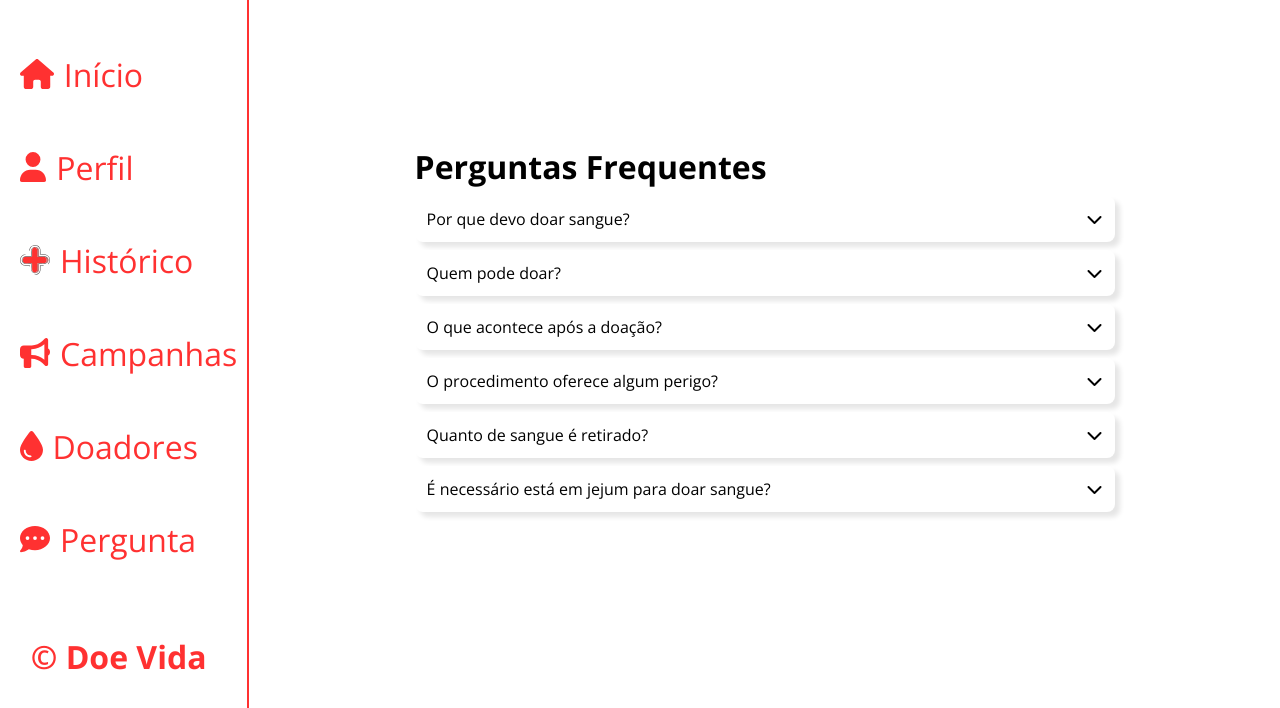
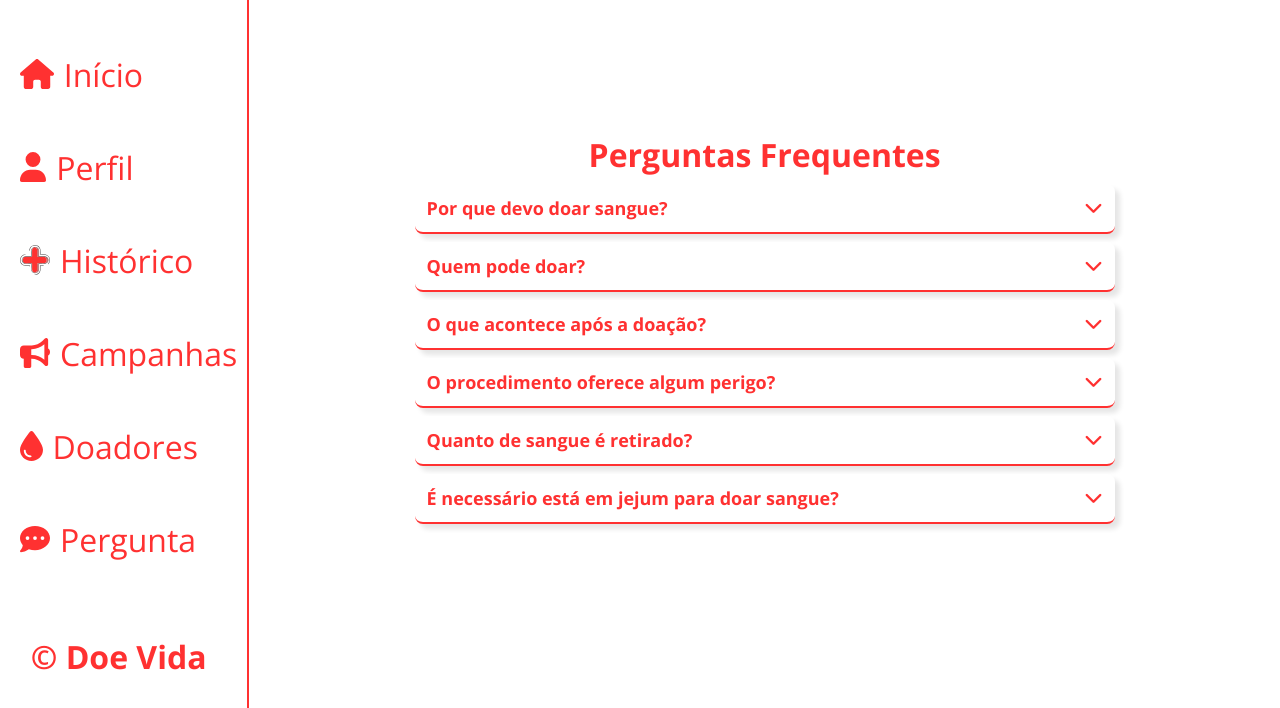
Before and after one commit to Ellenylce/Estudo_FAQs_Doe_Vida, a plain HTML site: page index.html in a window 1280 px wide. Shown: the part 172-880 px from the top of the page. Drawn offline with nearby package versions, Linux system fonts and the light colour scheme.

Commit message:
conclui modificações de layout da FAQs

```diff
--- a/css/style.css
+++ b/css/style.css
@@ -133,6 +133,12 @@ body {
 }
 
 /*--------- PERGUNTAS FREQUENTES ---------*/
+#titulo-faqs{
+  color: var(--cor-vermelha);
+  width: 100%;
+  text-align: center;
+}
+
 #conteudo-faqs{
   min-height: 100vh;
   display:flex;
@@ -147,6 +153,7 @@ body {
 }
 
 .accordion{
+  border-bottom: 2px solid var(--cor-vermelha);
   background-color: #fff;
   border-radius:8px;
   padding:12px;
@@ -155,6 +162,8 @@ body {
 }
 
 .accordion-header{
+  font-weight: bold;
+  color:var(--cor-vermelha);
   width: 100%;
   border:none;
   background-color:transparent;
@@ -162,7 +171,7 @@ body {
   align-items: center;
   justify-content: space-between;
   cursor:pointer;
-  font-size:16px;
+  font-size:18px;
 }
 
 .accordion-header span{
@@ -175,7 +184,7 @@ text-overflow: ellipsis;
 .accordion-body{
   color:#444;
   opacity:0;
-  font-size:14px;
+  font-size:16px;
   height: 0;
   overflow:hidden;
   transition: opacity .3s;
--- a/index.html
+++ b/index.html
@@ -91,7 +91,7 @@
         <main id="conteudo-faqs">
 
           <div id = "container">
-            <h1>Perguntas Frequentes</h1>
+            <h1 id = "titulo-faqs">Perguntas Frequentes</h1>
             <!-- Primeira pergunta -->
             <div class = "accordion"> <!-- Vai conter o header e body do acordion-->
               <button class = "accordion-header">
```
